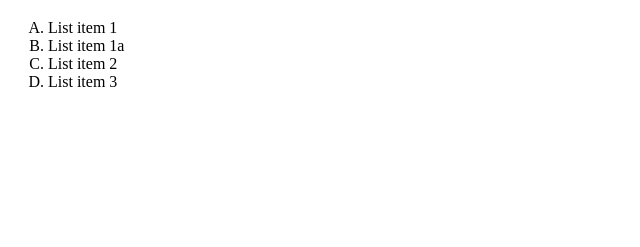
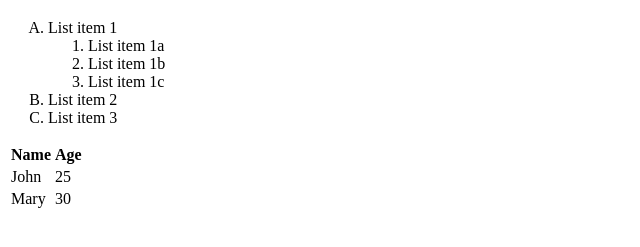
Before and after one commit to sohaines/webdevelopment, a plain HTML site: page first/index.html in a window 1280 px wide. Shown: the part 61-308 px from the top of the page, without its empty margins (0-640 px from the left). Drawn offline with Linux system fonts and the light colour scheme.

Commit message:
added ingredients list

```diff
--- a/first/index.html
+++ b/first/index.html
@@ -9,10 +9,31 @@
 
     <ol type="A">
         <li>List item 1</li>
-            <li>List item 1a</li>
+            <ol>
+                <li>List item 1a</li>
+                <li>List item 1b</li>
+                <li>List item 1c</li>
+            </ol>
         <li>List item 2</li>
         <li>List item 3</li>
     </ol>
 
+    <table>
+        <tr>
+            <th>Name</th>
+            <th>Age</th>
+        </tr>
+
+        <tr>
+            <td>John</td>
+            <td>25</td>
+        </tr>
+
+        <tr>
+            <td>Mary</td>
+            <td>30</td>
+        </tr>
+    </table>
+
 </body>
 </html>
```
